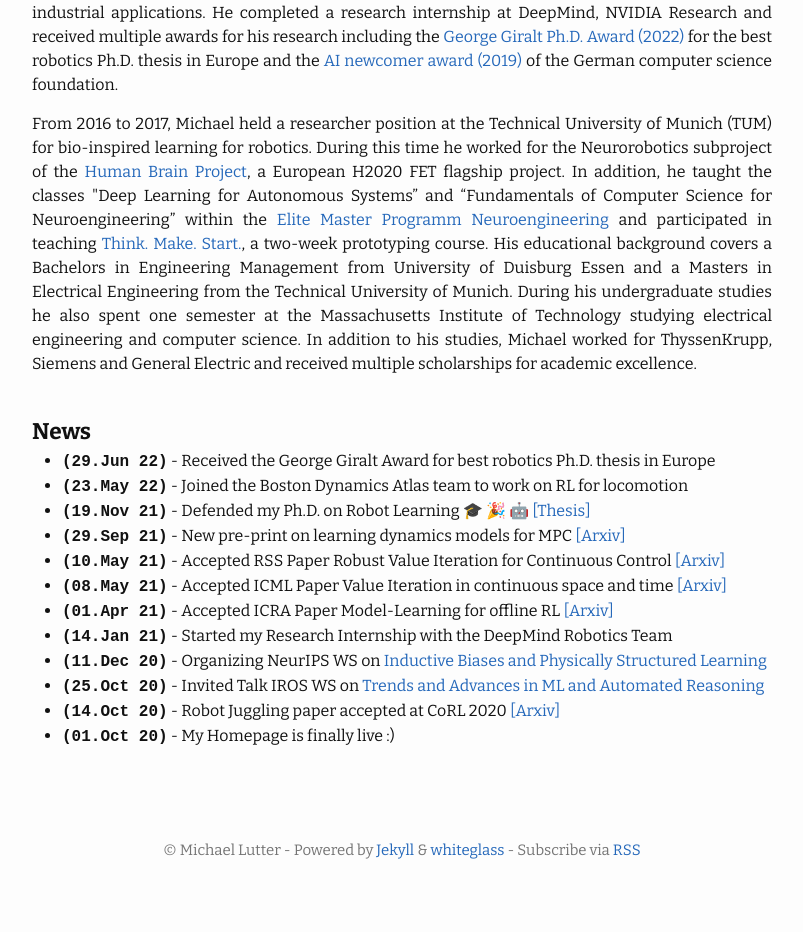
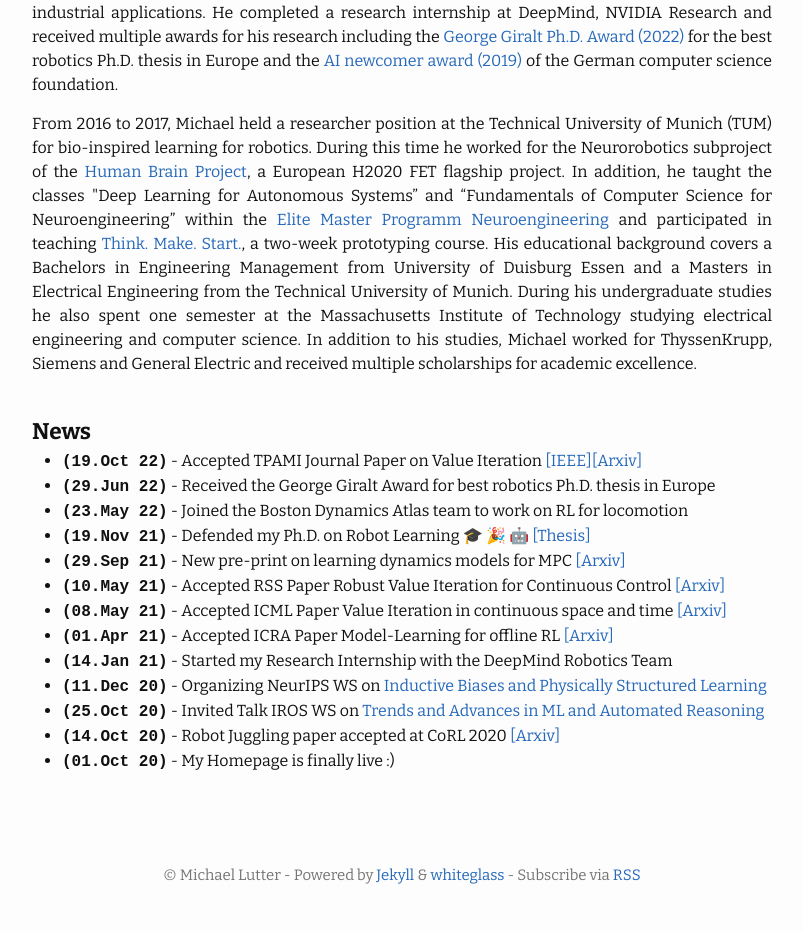
Before and after one commit to milutter/milutter.github.io, a Jekyll site: the page built from index.md, in a window 1280 px wide. Shown: the part 713-1645 px from the top of the page, without its empty margins (238-1041 px from the left). Built offline with Jekyll 4.4.1, drawn with Linux system fonts in a browser that asks for light colours; emoji names are drawn with the system emoji font; before the commit the page ends 1620 px from its top, so only the background shows below that.

Commit message:
added TPAMI paper

```diff
--- a/index.md
+++ b/index.md
@@ -52,6 +52,7 @@ academic excellence.
 <br>
 <b><span style="font-size:6mm">News</span></b>
  <ul>
+<li><span style="font-family:'Courier New', monospace"><b>(19.Oct 22)</b></span> - Accepted TPAMI Journal Paper on Value Iteration <a href="https://ieeexplore.ieee.org/document/9925102">[IEEE]</a><a href="https://arxiv.org/pdf/2110.01954.pdf">[Arxiv]</a></li>
 <li><span style="font-family:'Courier New', monospace"><b>(29.Jun 22)</b></span> - Received the George Giralt Award for best robotics Ph.D. thesis in Europe</li>
 <li><span style="font-family:'Courier New', monospace"><b>(23.May 22)</b></span> - Joined the Boston Dynamics Atlas team to work on RL for locomotion</li>
 <li><span style="font-family:'Courier New', monospace"><b>(19.Nov 21)</b></span> - Defended my Ph.D. on Robot Learning :mortar_board: :tada: :robot: <a href="https://tuprints.ulb.tu-darmstadt.de/20048/1/Phd_Thesis_Michael_Lutter.pdf">[Thesis]</a></li>
```
